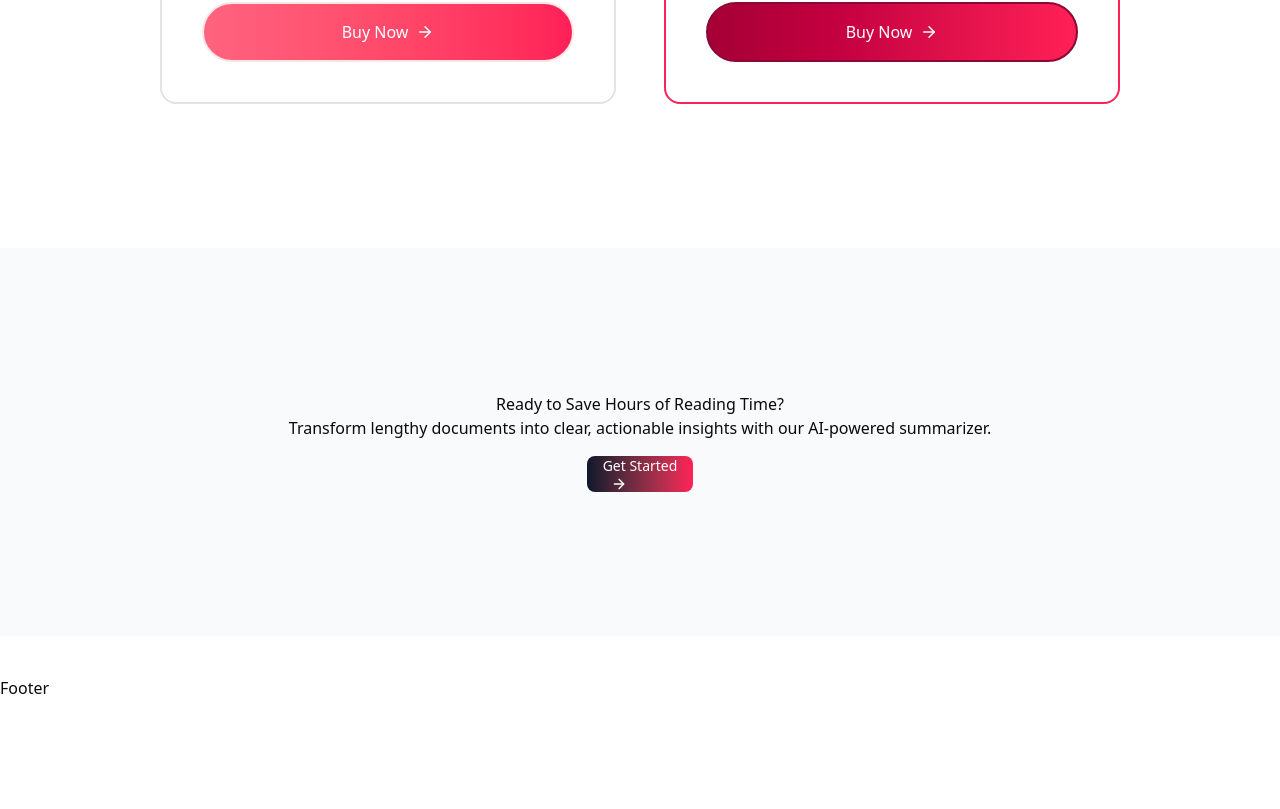
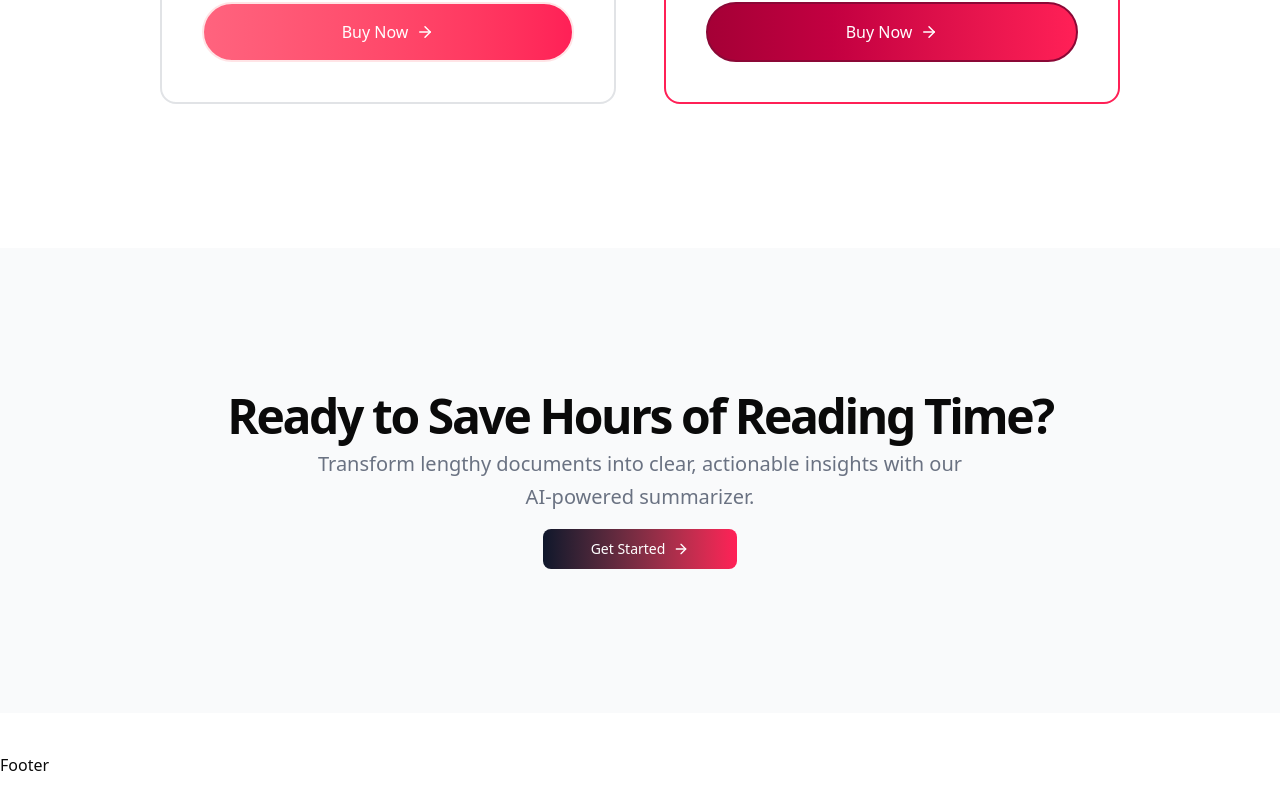
Before and after one commit to RISHIRAJ-BHATTACHARJEE/sommaire-ai-saas, a Next.js app: page / in a window 1280 px wide. Shown: the part 2470-3279 px from the top of the page. Before the commit the page ends 3210 px from the top, so only its background shows below. Built offline with nearby package versions, Linux system fonts and the light colour scheme.

Commit message:
Built: Landing Page

```diff
--- a/components/home/CTASection.tsx
+++ b/components/home/CTASection.tsx
@@ -8,9 +8,11 @@ const CTASection = () => {
     <section className="bg-gray-50 py-12">
       <div className="py-12 lg:py-24 max-w-5xl mx-auto px-4 sm:px-6 lg:px-8">
         <div className="flex flex-col items-center justify-center space-y-4 text-center">
-          <div>
-            <h2>Ready to Save Hours of Reading Time?</h2>
-            <p>
+          <div className="space-y-2">
+            <h2 className="text-3xl font-bold tracking-tighter sm:text-4xl md:text-5xl">
+              Ready to Save Hours of Reading Time?
+            </h2>
+            <p className="mx-auto max-w-2xl text-gray-500 md:text-xl/relaxed lg:text-base/relaxed xl:text-xl/relaxed dark:text-gray-400">
               Transform lengthy documents into clear, actionable insights with
               our AI-powered summarizer.
             </p>
@@ -18,10 +20,14 @@ const CTASection = () => {
           <div className="flex flex-col gap-2 min-[400px]:flex-row justify-center">
             <div>
               <Button
+                size="lg"
                 variant={"link"}
                 className="flex items-center justify-center w-full min-[400px]:w-auto bg-linear-to-r from-slate-900 to-rose-500 hover:from-rose-500 hover:to-slate-900 hover:text-white text-white transition-all duration-300"
               >
-                <Link href="/#pricing">
+                <Link
+                  href="/#pricing"
+                  className="flex items-center justify-center no-underline px-6 py-6"
+                >
                   Get Started{" "}
                   <ArrowRight className="ml-2 h-4 w-4 animate-pulse" />
                 </Link>
```
